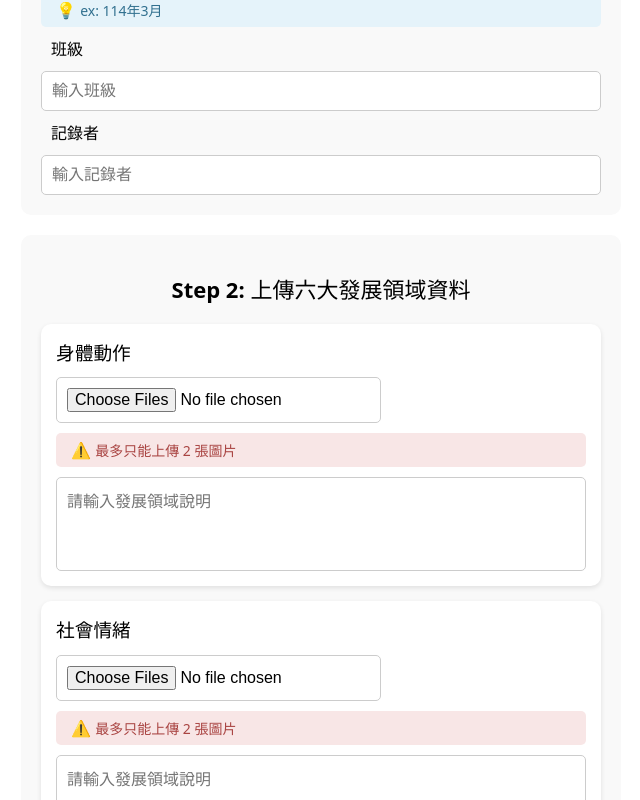
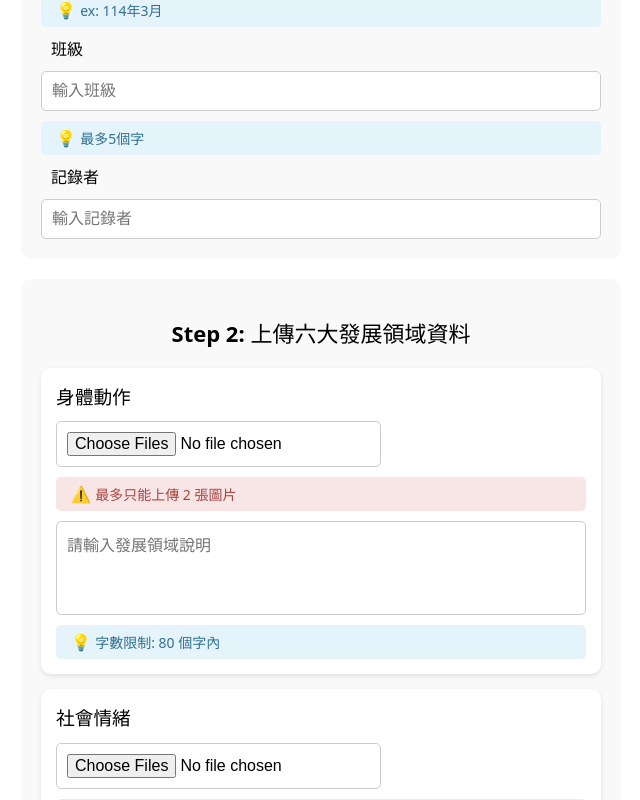
Before and after one commit to ting2275/teacher-upload, a Vue app: page / in a window 1280 px wide. Shown: the part 400-1200 px from the top of the page, without its empty margins (319-959 px from the left). Built offline with nearby package versions, Linux system fonts and the light colour scheme.

Commit message:
增加警語，調整表頭位置

```diff
--- a/src/components/UploadForm.vue
+++ b/src/components/UploadForm.vue
@@ -14,7 +14,8 @@
         <div class="alert alert-info">ex: 114年3月</div>
 
         <label>班級</label>
-        <input type="text" v-model="className" placeholder="輸入班級">
+        <input type="text" v-model="className" maxlength="5" placeholder="輸入班級">
+        <div class="alert alert-info">最多5個字</div>
 
         <label>記錄者</label>
         <input type="text" v-model="recorder" placeholder="輸入記錄者">
@@ -47,6 +48,7 @@
         <div class="alert alert-danger">最多只能上傳 2 張圖片</div>
 
         <textarea v-model="domain.description" @input="checkDescriptionLength(domain)" @blur="validateDescription(domain)" placeholder="請輸入發展領域說明" maxlength="80" rows="4"></textarea>
+        <div class="alert alert-info">字數限制: 80 個字內</div>
 
         <small v-if="domain.description.length >= 80" class="error">⚠️ 最多只能輸入 80 個字！</small>
       </div>
--- a/src/composables/usePDFGenerator.js
+++ b/src/composables/usePDFGenerator.js
@@ -66,7 +66,7 @@ export function usePDFGenerator(unitName, month, recorder, className, isGenerati
     pdf.setFont("NotoSansTC", "normal");
     pdf.setFontSize(12);
     pdf.text(`單元名稱: ${unitName.value}`, 10, headerStartY + 15);
-    pdf.text(`年月: ${month.value}`, 70, headerStartY + 15);
+    pdf.text(`年月: ${month.value}`, 60, headerStartY + 15);
     pdf.text(`班級: ${className.value}`, 110, headerStartY + 15);
     pdf.text(`記錄者: ${recorder.value}`, 150, headerStartY + 15);
   };
```
